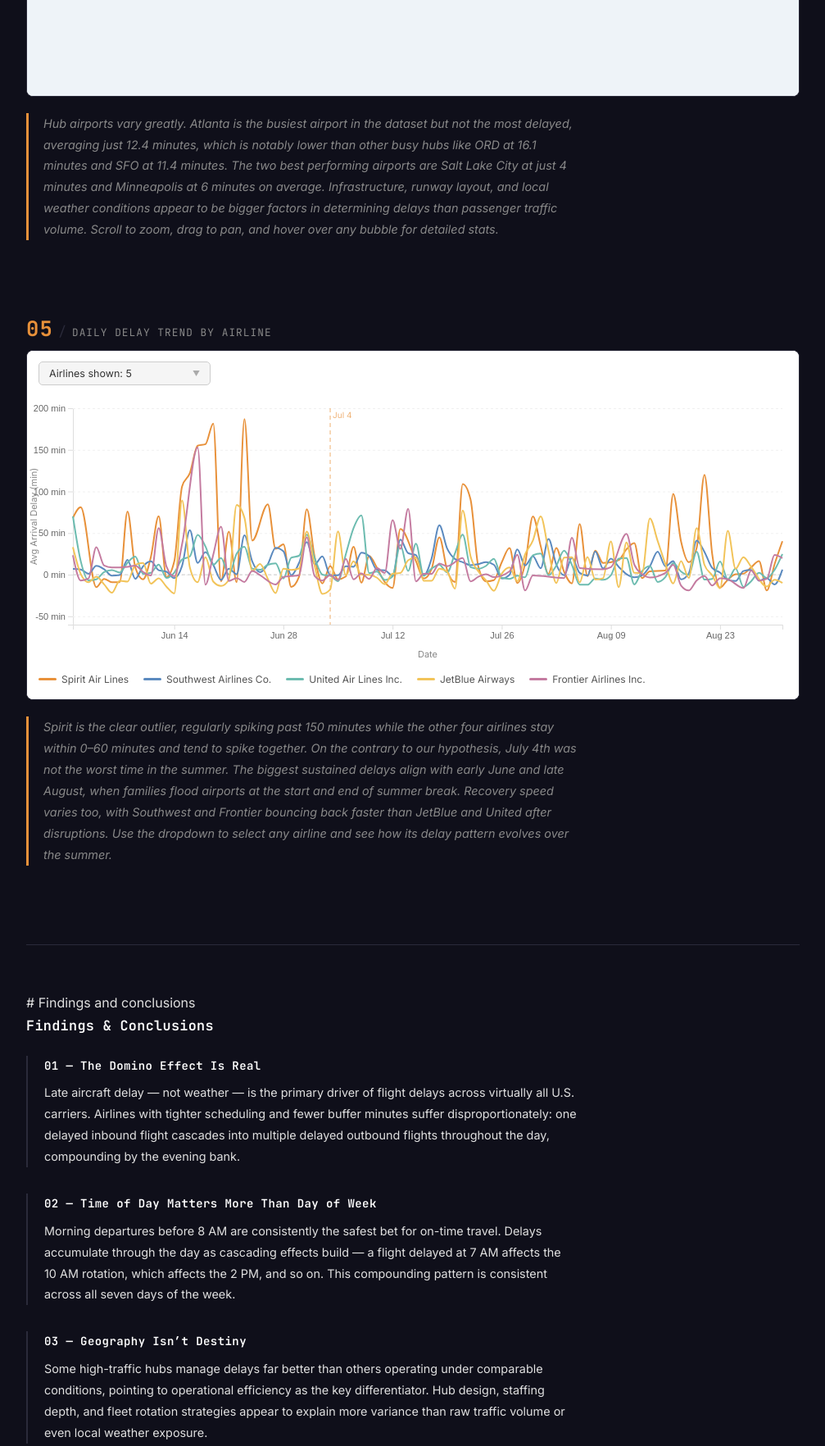
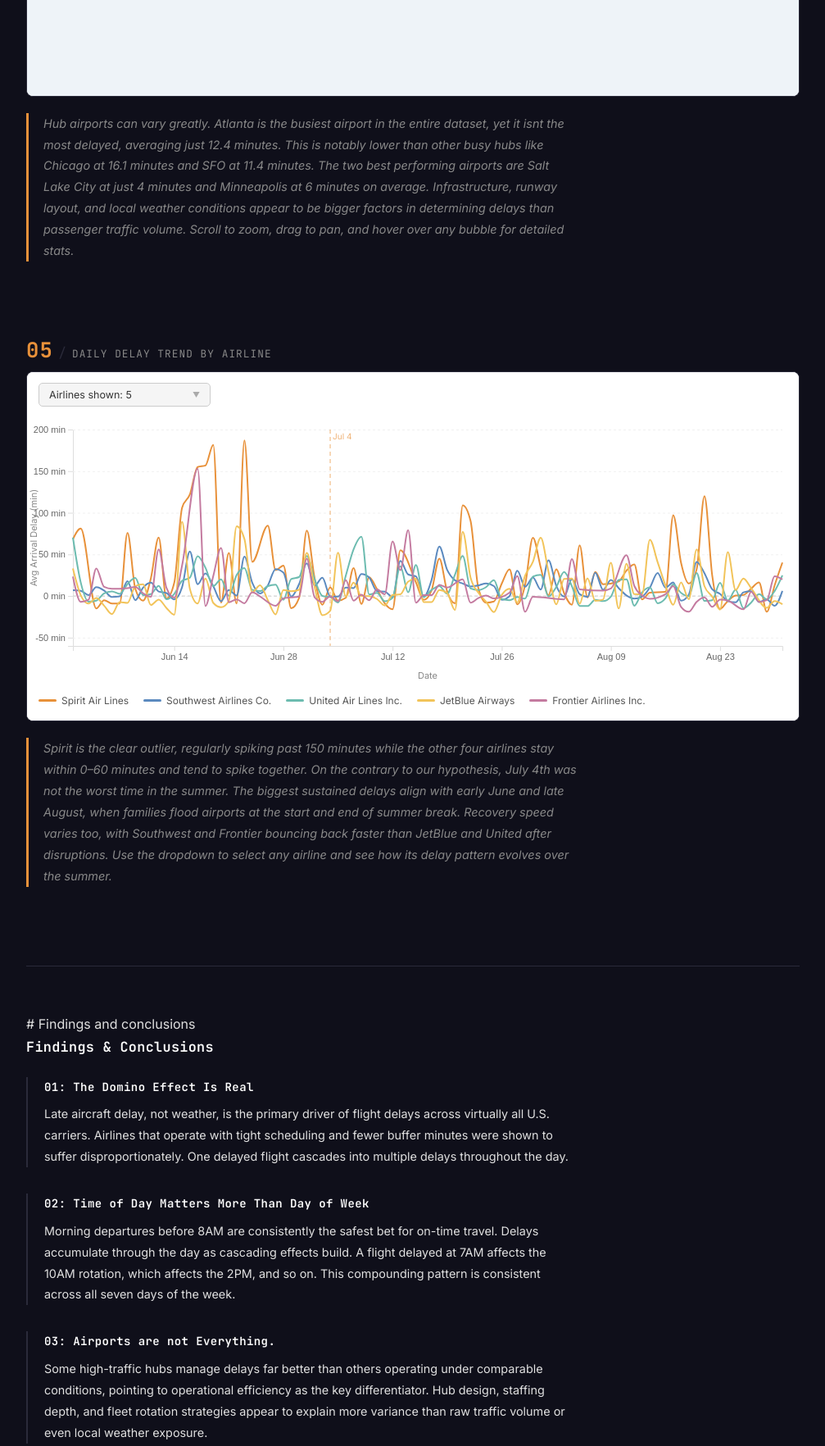
Before and after one commit to vichobug/DS4200_final_project, a plain HTML site: page index.html in a window 1280 px wide. Shown: the part 4740-6504 px from the top of the page at 82% size, without its empty margins (136-1143 px from the left). Drawn offline with nearby package versions, Linux system fonts and the light colour scheme; no server answers; a script that the page names is missing.

Commit message:
Update index.html

```diff
--- a/index.html
+++ b/index.html
@@ -149,10 +149,10 @@
     </div>
     <div class="takeaway">
       <p>
-        Flight distance does not have much correlation with delays, as both short and long haul
-        flights tend to cluster around zero, and a negative median delay indicates that most flights
+        Flight distance does not have much correlation with delays, this is because short and long haul
+        flights tend to cluster around zero minutes delayed, and a negative median delay indicates that most flights
         arrive on time or ahead of schedule. Where outliers do occur, they are distributed fairly evenly
-        across all distance ranges. Outliers in the short haul segment are likely due to regional carriers
+        across all distance ranges. Outliers in the short haul segment are probably due to regional carriers
         whose operations are more constrained by smaller airports. Drag to brush any region of the scatter
         plot to explore the delay distribution for that specific subset of flights.
       </p>
@@ -169,10 +169,10 @@
     <div class="viz-d3" id="viz4-container"></div>
     <div class="takeaway">
       <p>
-        Hub airports vary greatly. Atlanta is the busiest airport in the dataset but not the most delayed,
-        averaging just 12.4 minutes, which is notably lower than other busy hubs like ORD at 16.1 minutes
-        and SFO at 11.4 minutes. The two best performing airports are Salt Lake City at just 4 minutes and
-        Minneapolis at 6 minutes on average. Infrastructure, runway layout, and local weather conditions
+        Hub airports can vary greatly. Atlanta is the busiest airport in the entire dataset, yet it isnt
+        the most delayed, averaging just 12.4 minutes. This is notably lower than other busy hubs like Chicago
+        at 16.1 minutes and SFO at 11.4 minutes. The two best performing airports are Salt Lake City at just 4 minutes
+        and Minneapolis at 6 minutes on average. Infrastructure, runway layout, and local weather conditions
         appear to be bigger factors in determining delays than passenger traffic volume. Scroll to zoom,
         drag to pan, and hover over any bubble for detailed stats.
       </p>
@@ -206,27 +206,27 @@
     <h2>Findings &amp; Conclusions</h2>
 
     <div class="conclusion">
-      <h3>01 &mdash; The Domino Effect Is Real</h3>
+      <h3>01: The Domino Effect Is Real</h3>
       <p>
-        Late aircraft delay &mdash; not weather &mdash; is the primary driver of flight delays
-        across virtually all U.S. carriers. Airlines with tighter scheduling and fewer buffer
-        minutes suffer disproportionately: one delayed inbound flight cascades into multiple delayed
-        outbound flights throughout the day, compounding by the evening bank.
+        Late aircraft delay, not weather, is the primary driver of flight delays
+        across virtually all U.S. carriers. Airlines that operate with tight
+        scheduling and fewer buffer minutes were shown to suffer disproportionately.
+        One delayed flight cascades into multiple delays throughout the day.
       </p>
     </div>
 
     <div class="conclusion">
-      <h3>02 &mdash; Time of Day Matters More Than Day of Week</h3>
+      <h3>02: Time of Day Matters More Than Day of Week</h3>
       <p>
-        Morning departures before 8&nbsp;AM are consistently the safest bet for on-time travel.
-        Delays accumulate through the day as cascading effects build &mdash; a flight delayed at
-        7&nbsp;AM affects the 10&nbsp;AM rotation, which affects the 2&nbsp;PM, and so on.
+        Morning departures before 8AM are consistently the safest bet for on-time travel.
+        Delays accumulate through the day as cascading effects build. A flight delayed at
+        7AM affects the 10AM rotation, which affects the 2PM, and so on.
         This compounding pattern is consistent across all seven days of the week.
       </p>
     </div>
 
     <div class="conclusion">
-      <h3>03 &mdash; Geography Isn&rsquo;t Destiny</h3>
+      <h3>03: Airports are not Everything.</h3>
       <p>
         Some high-traffic hubs manage delays far better than others operating under comparable
         conditions, pointing to operational efficiency as the key differentiator. Hub design,
```
